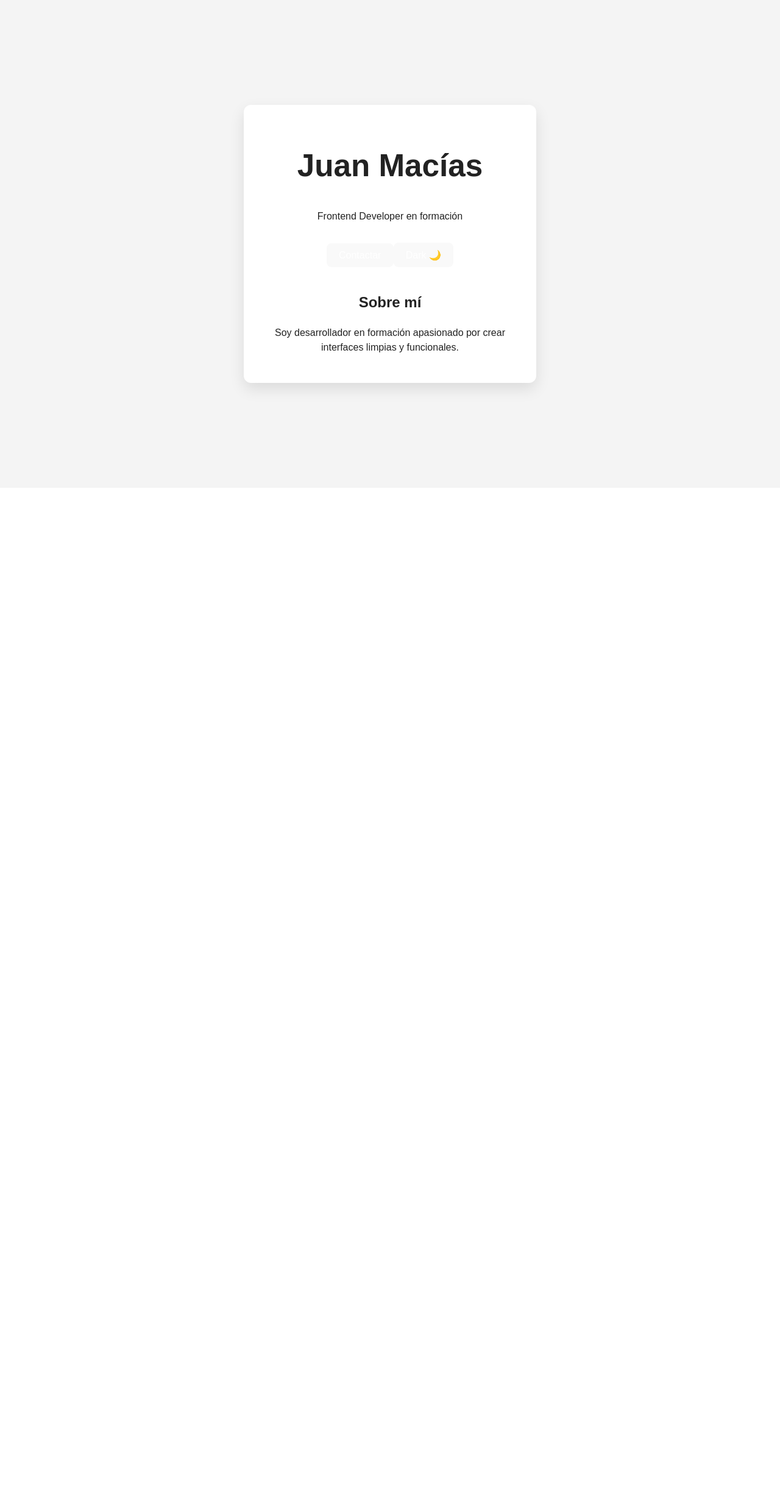
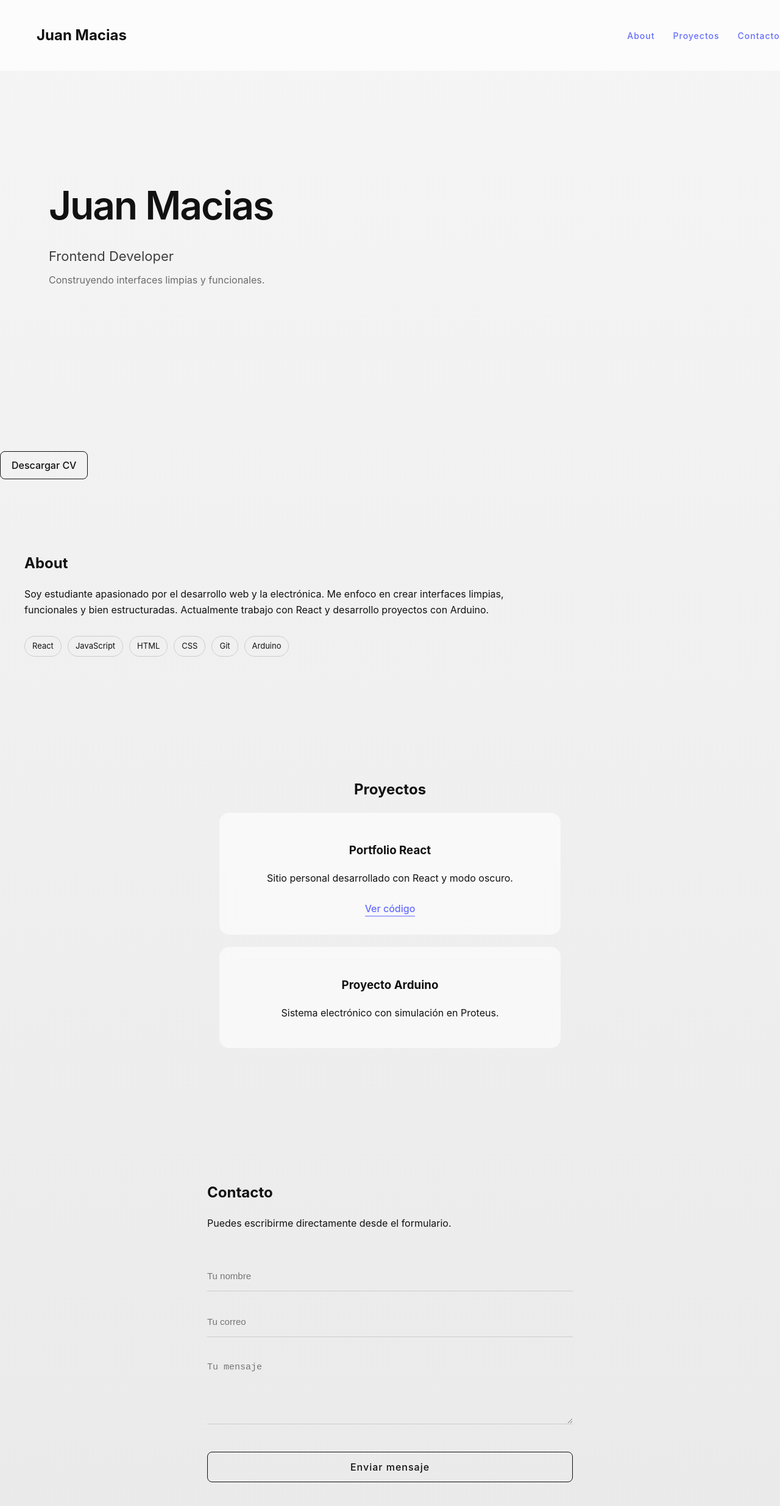
Before and after one commit to juanmacia/Mi-app-en-react-, a React (Vite) app: page / in a window 1280 px wide. Shown: the top 2470 px of the page at 61% size. Before the commit the page ends 800 px from the top, so only its background shows below. Built offline with nearby package versions, Linux system fonts and the light colour scheme.

Commit message:
agregue formulario y mejoras de diseño

```diff
--- a/src/App.css
+++ b/src/App.css
@@ -1,105 +1,248 @@
 body {
   margin: 0;
-  font-family: Arial, sans-serif;
-  background-color: #f4f4f4;
+  font-family: -apple-system, BlinkMacSystemFont, sans-serif;
+  background: linear-gradient(to bottom, #f5f5f5, #eaeaea);
+  color: #111;
+  transition: background 0.3s ease, color 0.3s ease;
 }
-.app {
+.app.dark {
+  background: linear-gradient(to bottom, #111, #1a1a1a);
+  color: #f5f5f5;
+}
+html {
+  scroll-behavior: smooth;
+}
+
+html {
+  scroll-behavior: smooth;
+}
+
+
+/* NAVBAR */
+
+.navbar {
+  position: fixed;
+  width: 100%;
+  top: 0;
+  left: 0;
+  padding: 20px 60px;
+  display: flex;
+  justify-content: space-between;
+  align-items: center;
+  backdrop-filter: blur(10px);
+  background: rgba(255, 255, 255, 0.7);
+}
+
+.app.dark .navbar {
+  background: rgba(20, 20, 20, 0.7);
+}
+
+.nav-links a {
+  margin-left: 30px;
+  text-decoration: none;
+  font-size: 14px;
+  letter-spacing: 1px;
+  transition: 0.3s;
+}
+
+.nav-links a:hover {
+  opacity: 0.5;
+}
+/* HERO */
+
+.hero {
+  min-height: 90vh;
   display: flex;
   flex-direction: column;
-  justify-content: center; /* centra vertical */
-  align-items: center;     /* centra horizontal */
-  min-height: 100vh;
+  justify-content: center;
+  padding: 0 80px;
 }
-.card {
-  background: white;
+
+.hero h1 {
+  font-size: 64px;
+  font-weight: 600;
+  margin-bottom: 10px;
+  letter-spacing: -2px;
+}
+
+.hero p {
+  font-size: 22px;
+  margin-bottom: 10px;
+  opacity: 0.8;
+}
+
+.hero span {
+  font-size: 16px;
+  opacity: 0.6;
+}
+/* ABOUT */
+
+.about {
+  padding: 100px 40px;
+  max-width: 800px;
+}
+
+.about h2 {
+  margin-bottom: 20px;
+}
+
+.about p {
+  line-height: 1.6;
+  margin-bottom: 30px;
+}
+
+.skills {
+  display: flex;
+  gap: 10px;
+  flex-wrap: wrap;
+}
+
+.skills span {
+  padding: 6px 12px;
+  border: 1px solid #ccc;
+  border-radius: 20px;
+  font-size: 13px;
+}
+
+.app.dark .skills span {
+  border: 1px solid #555;
+}
+
+/* CONTACT */
+
+.contact {
+  max-width: 800px;
+}
+
+.contact {
+  max-width: 600px;
+  margin: 0 auto;
+}
+
+.contact-form {
+  margin-top: 50px;
+  display: flex;
+  flex-direction: column;
+  gap: 25px;
+}
+
+.contact-form input,
+.contact-form textarea {
+  padding: 16px 0;
+  border: none;
+  border-bottom: 1px solid #ccc;
+  background: transparent;
+  font-size: 15px;
+  outline: none;
+  transition: 0.3s;
+  color: #111;
+}
+
+.contact-form input:focus,
+.contact-form textarea:focus {
+  border-bottom: 1px solid #111;
+}
+
+.contact-form button {
+  margin-top: 20px;
+  padding: 14px;
+  border-radius: 8px;
+  border: 1px solid #111;
+  background: transparent;
+  cursor: pointer;
+  font-weight: 500;
+  letter-spacing: 1px;
+  transition: 0.3s;
+  color: #111;
+}
+
+.contact-form button:hover {
+  background: #111;
+  color: white;
+}.contact {
+  max-width: 600px;
+  margin: 0 auto;
+}
+
+.projects {
+  padding: 80px 20px;
+  text-align: center;
+}
+
+.project-card {
+  background: rgba(255, 255, 255, 0.6);
+  backdrop-filter: blur(10px);
+  border-radius: 16px;
   padding: 30px;
-  border-radius: 12px;
-  width: 100%;
-  max-width: 420px;   /* 👈 importante */
-  text-align: center;
-  box-shadow: 0 10px 25px rgba(0, 0, 0, 0.1);
+  margin: 20px auto;
+  max-width: 500px;
+  transition: 0.3s;
 }
-button {
-  margin-top: 15px;
-  padding: 10px 15px;
-  border: none;
-  border-radius: 8px;
-  cursor: pointer;
-  background-color: #4CAF50;
+
+.project-card:hover {
+  transform: translateY(-8px);
+}
+
+.app.dark .project-card {
+  background: rgba(255, 255, 255, 0.05);
+}
+.project-card a {
+  display: inline-block;
+  margin-top: 10px;
+  text-decoration: none;
+  border-bottom: 1px solid currentColor;
+}
+
+.app.dark .project-card {
+  border: 1px solid #444;
+}
+
+section {
+  padding: 100px 80px;
+}
+
+.app.dark .contact-form input,
+.app.dark .contact-form textarea {
+  border-bottom: 1px solid #444;
   color: white;
 }
 
-.formulario {
-  margin-top: 20px;
-  display: flex;
-  flex-direction: column;
-  gap: 10px;
+.app.dark .contact-form input:focus,
+.app.dark .contact-form textarea:focus {
+  border-bottom: 1px solid white;
 }
 
-input, textarea {
-  padding: 8px;
-  border-radius: 6px;
-  border: 1px solid #ccc;
+.app.dark .contact-form button {
+  border: 1px solid white;
+  color: white;
 }
 
-.error {
-  color: red;
-  font-size: 14px;
-  margin-top: 5px;
+.app.dark .contact-form button:hover {
+  background: white;
+  color: black;
+}
+.cv-btn {
+  display: inline-block;
+  margin-top: 20px;
+  padding: 10px 18px;
+  border: 1px solid #111;
+  border-radius: 8px;
+  text-decoration: none;
+  color: #111;
+  transition: 0.3s;
 }
 
-.formulario {
-  margin-top: 20px;
-  display: flex;
-  flex-direction: column;
-  gap: 10px;
-
-  max-height: 0;
-  opacity: 0;
-  overflow: hidden;
-  transition: all 0.4s ease;
+.cv-btn:hover {
+  background: #111;
+  color: white;
 }
 
-.formulario.activo {
-  max-height: 500px;
-  opacity: 1;
+.app.dark .cv-btn {
+  border: 1px solid white;
+  color: white;
 }
 
-/* DARK MODE */
-
-.app.dark {
-  background-color: #1e1e1e;
+.app.dark .cv-btn:hover {
+  background: white;
+  color: black;
 }
-.app.dark .card {
-  background-color: #2c2c2c;
-  color: #f5f5f5;
-}
-
-.app.dark input,
-.app.dark textarea {
-  background-color: #3a3a3a;
-  color: white;
-  border: 1px solid #555;
-}
-
-.app.dark button {
-  background-color: #444;
-}
-
-.app.dark .about p {
-  color: #ccc;
-}
-
-.app.dark .skills span {
-  background: #444;
-}
-.hero,
-.contact,
-.about {
-  width: 100%;
-}
-
-.card {
-  background: white;
-  color: #222;   /* 👈 AGREGA ESTO */
-}
--- a/src/App.jsx
+++ b/src/App.jsx
@@ -1,119 +1,86 @@
-import { useState, useEffect } from "react"
-import emailjs from "@emailjs/browser"
+import { useState } from "react"
 import "./App.css"
 
 function App() {
-  const [mostrarFormulario, setMostrarFormulario] = useState(false)
   const [darkMode, setDarkMode] = useState(false)
-
-  const [formData, setFormData] = useState({
-    nombre: "",
-    email: "",
-    mensaje: ""
-  })
-
-  const [enviado, setEnviado] = useState(false)
-  const [error, setError] = useState("")
-
-  useEffect(() => {
-    if (enviado) {
-      const timer = setTimeout(() => {
-        setEnviado(false)
-      }, 3000)
-      return () => clearTimeout(timer)
-    }
-  }, [enviado])
-
-  const manejarCambio = (e) => {
-    setFormData({
-      ...formData,
-      [e.target.name]: e.target.value
-    })
-  }
-
-  const manejarEnvio = (e) => {
-    e.preventDefault()
-
-    if (!formData.nombre || !formData.email || !formData.mensaje) {
-      setError("Todos los campos son obligatorios")
-      return
-    }
-
-    setError("")
-
-    emailjs.send(
-      "service_dxmvioc",
-      "template_40eclkc",
-      formData,
-      "ZUQ8dK-sL2cC2z8Gz"
-    )
-    .then(() => {
-      setEnviado(true)
-      setFormData({ nombre: "", email: "", mensaje: "" })
-    })
-    .catch(() => {
-      setError("Error al enviar el mensaje")
-    })
-  }
 
   return (
     <div className={`app ${darkMode ? "dark" : ""}`}>
-      <div className="card">
 
-        <section className="hero">
-          <h1>Juan Macías</h1>
-          <p>Frontend Developer en formación</p>
+      {/* NAVBAR */}
+      <nav className="navbar">
+        <h2 className="logo">Juan Macias</h2>
+        <div className="nav-links">
+          <a href="#about">About</a>
+          <a href="#projects">Proyectos</a>
+          <a href="#contact">Contacto</a>
+          <button onClick={() => setDarkMode(!darkMode)}>
+            {darkMode ? "☀" : "🌙"}
+          </button>
+        </div>
+      </nav>
 
-          <button onClick={() => setMostrarFormulario(!mostrarFormulario)}>
-            Contactar
-          </button>
+      {/* HERO */}
+      <section className="hero">
+        <h1>Juan Macias</h1>
+        <p>Frontend Developer</p>
+        <span>Construyendo interfaces limpias y funcionales.</span>
+      </section>
+      <a href="/cv.pdf" download className="cv-btn">
+  Descargar CV
+</a>
 
-          <button onClick={() => setDarkMode(!darkMode)}>
-            {darkMode ? "Light ☀️" : "Dark 🌙"}
-          </button>
-        </section>
 
-        <section className={`formulario ${mostrarFormulario ? "activo" : ""}`}>
-          <form onSubmit={manejarEnvio}>
-            <input
-              type="text"
-              name="nombre"
-              placeholder="Nombre"
-              value={formData.nombre}
-              onChange={manejarCambio}
-            />
+      {/* ABOUT */}
+      <section id="about" className="about">
+        <h2>About</h2>
+        <p>
+          Soy estudiante apasionado por el desarrollo web y la electrónica.
+          Me enfoco en crear interfaces limpias, funcionales y bien estructuradas.
+          Actualmente trabajo con React y desarrollo proyectos con Arduino.
+        </p>
 
-            <input
-              type="email"
-              name="email"
-              placeholder="Email"
-              value={formData.email}
-              onChange={manejarCambio}
-            />
+        <div className="skills">
+          <span>React</span>
+          <span>JavaScript</span>
+          <span>HTML</span>
+          <span>CSS</span>
+          <span>Git</span>
+          <span>Arduino</span>
+        </div>
+      </section>
 
-            <textarea
-              name="mensaje"
-              placeholder="Mensaje"
-              value={formData.mensaje}
-              onChange={manejarCambio}
-            />
+      {/* PROYECTOS */}
+      <section id="projects" className="projects">
+        <h2>Proyectos</h2>
 
-            <button type="submit">Enviar</button>
+        <div className="project-card">
+          <h3>Portfolio React</h3>
+          <p>Sitio personal desarrollado con React y modo oscuro.</p>
+          <a href="https://github.com/TUUSUARIO" target="_blank">
+            Ver código
+          </a>
+        </div>
 
-            {error && <p className="error">{error}</p>}
-          </form>
+        <div className="project-card">
+          <h3>Proyecto Arduino</h3>
+          <p>Sistema electrónico con simulación en Proteus.</p>
+        </div>
+      </section>
 
-          {enviado && <p>Mensaje enviado ✔</p>}
-        </section>
+      {/* CONTACTO */}
+      <section id="contact" className="contact">
+        <h2>Contacto</h2>
+        <p>Puedes escribirme directamente desde el formulario.</p>
 
-        <section className="about">
-          <h2>Sobre mí</h2>
-          <p>
-            Soy desarrollador en formación apasionado por crear interfaces limpias y funcionales.
-          </p>
-        </section>
+        <form className="contact-form">
+          <input type="text" placeholder="Tu nombre" required />
+          <input type="email" placeholder="Tu correo" required />
+          <textarea placeholder="Tu mensaje" rows="5" required></textarea>
+          <button type="submit">Enviar mensaje</button>
+        </form>
+      </section>
 
-      </div>
     </div>
   )
 }
```
